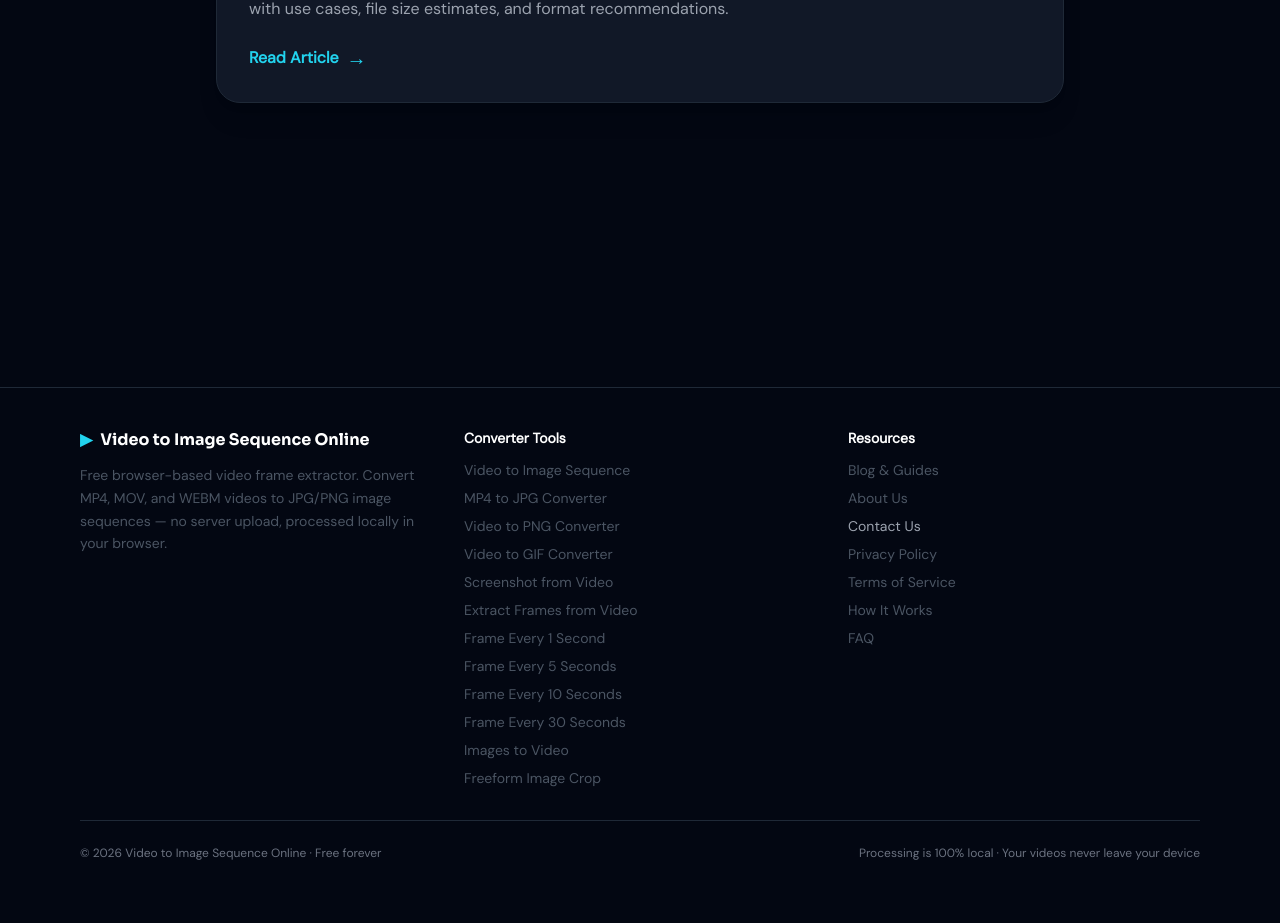
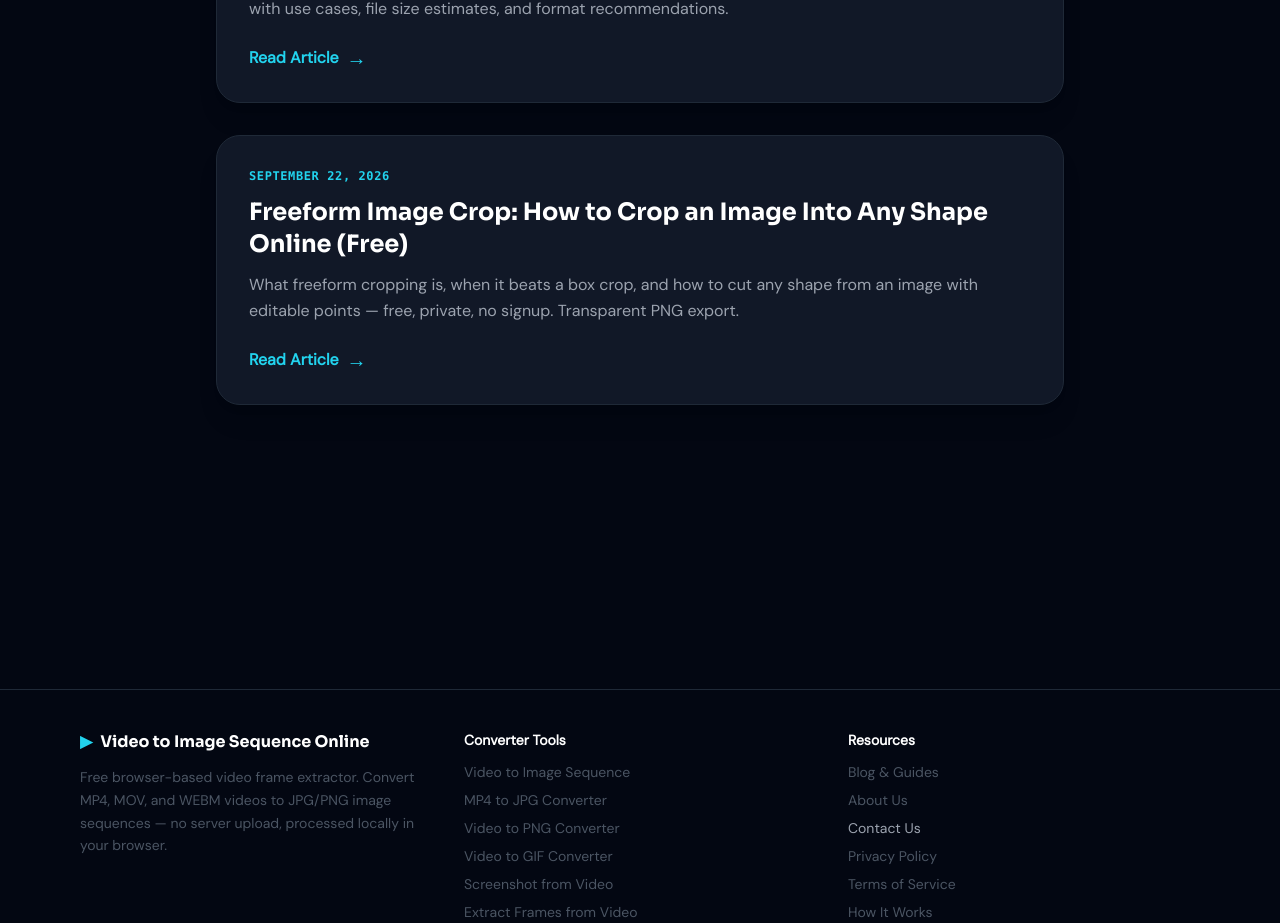
Before and after one commit to msachal5700/video-to-image-sequence, a React (Vite) app: page /blog in a window 1280 px wide. Shown: the part 2540-3463 px from the top of the page. Built offline with nearby package versions, Linux system fonts and the light colour scheme; grey boxes are pictures that could not be loaded.

Commit message:
Blog index: add free-image-crop-tool-guide entry

```diff
--- a/pages/BlogIndex.tsx
+++ b/pages/BlogIndex.tsx
@@ -52,6 +52,12 @@ const posts = [
     title: 'Best FPS Settings for Video Frame Extraction (Complete Guide)',
     date: 'August 29, 2026',
     description: 'A complete guide to choosing the right FPS when extracting video frames. Covers 1, 5, 10, 24, and 30 FPS with use cases, file size estimates, and format recommendations.',
+  },
+  {
+    slug: 'free-image-crop-tool-guide',
+    title: 'Freeform Image Crop: How to Crop an Image Into Any Shape Online (Free)',
+    date: 'September 22, 2026',
+    description: 'What freeform cropping is, when it beats a box crop, and how to cut any shape from an image with editable points — free, private, no signup. Transparent PNG export.',
   },
 ];
 
```
